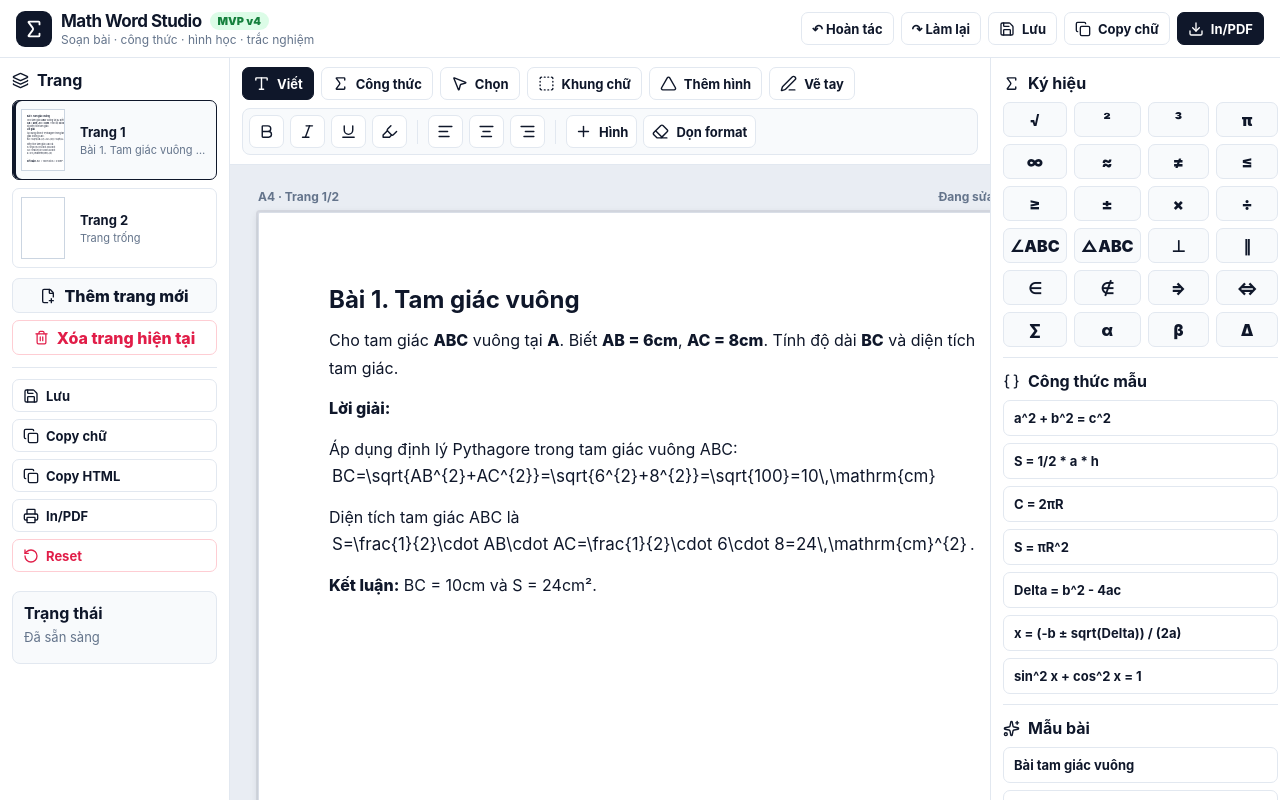
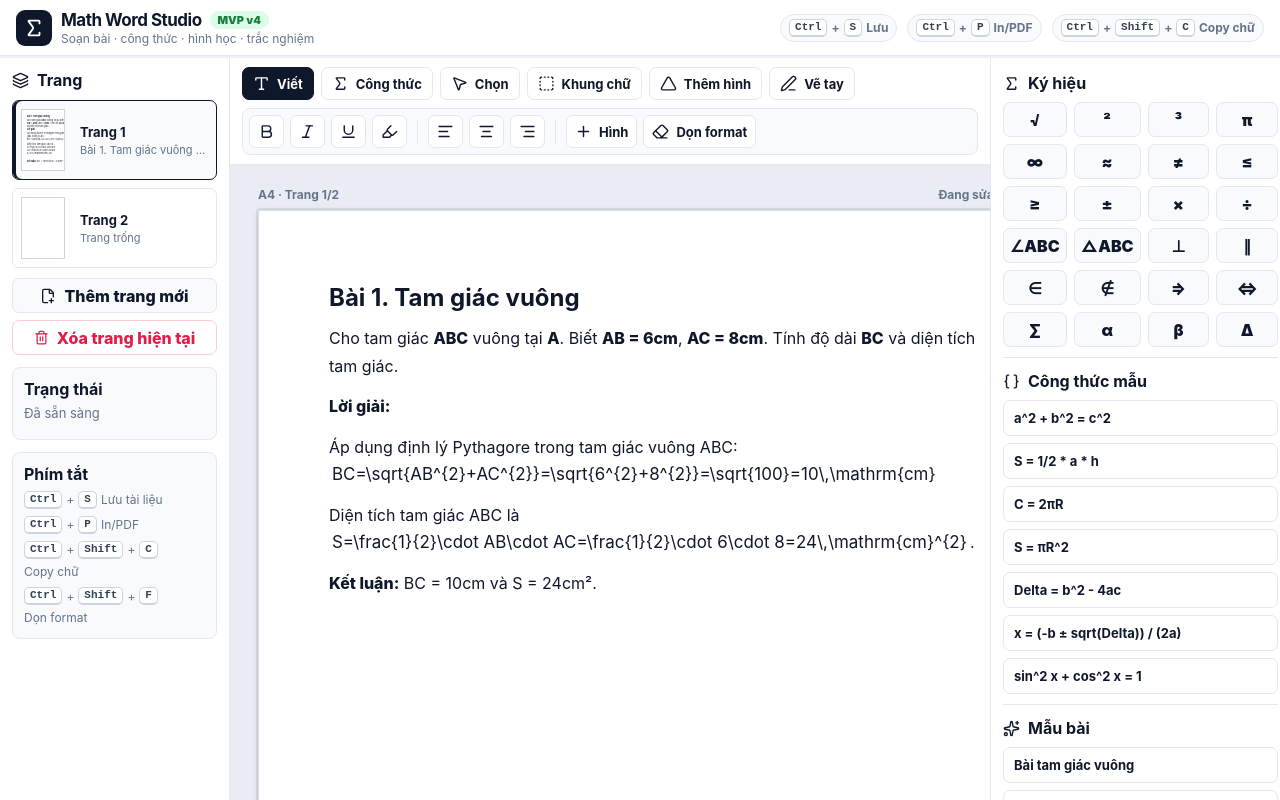
Before and after one commit to DangMinhNhat1509/math-word-studio, a React (Vite) app: page / in a window 1280 px wide. Shown: the top 800 px of the page. Built offline with nearby package versions, Linux system fonts and the light colour scheme.

Commit message:
Simplify topbar and remove duplicated sidebar actions

```diff
--- a/src/App.jsx
+++ b/src/App.jsx
@@ -1,4 +1,4 @@
-import React, { useRef, useState } from "react";
+import React, { useEffect, useRef, useState } from "react";
 
 import { SYMBOLS, FORMULAS, TEMPLATES } from "./data/mathData";
 import { useEditorSelection } from "./hooks/useEditorSelection";
@@ -142,19 +142,64 @@ export default function App() {
     printPdf({ saveDocument: () => {} });
   }
 
+
+  function isEditableShortcutTarget(target) {
+    if (!target) return false;
+
+    const tag = target.tagName;
+
+    return (
+      tag === "INPUT" ||
+      tag === "TEXTAREA" ||
+      tag === "MATH-FIELD" ||
+      target.isContentEditable ||
+      target.closest?.("[contenteditable='true']")
+    );
+  }
+
+  useEffect(() => {
+    function handleGlobalShortcuts(event) {
+      const key = event.key.toLowerCase();
+
+      if ((event.ctrlKey || event.metaKey) && key === "s") {
+        event.preventDefault();
+        saveDocument();
+        return;
+      }
+
+      if ((event.ctrlKey || event.metaKey) && key === "p") {
+        event.preventDefault();
+        handlePrint();
+        return;
+      }
+
+      if ((event.ctrlKey || event.metaKey) && event.shiftKey && key === "c") {
+        event.preventDefault();
+        handleCopyText();
+        return;
+      }
+
+      if ((event.ctrlKey || event.metaKey) && event.shiftKey && key === "f") {
+        event.preventDefault();
+
+        if (!isEditableShortcutTarget(event.target) || editorRef.current?.contains(event.target)) {
+          cleanFormat();
+        }
+      }
+    }
+
+    window.addEventListener("keydown", handleGlobalShortcuts);
+
+    return () => window.removeEventListener("keydown", handleGlobalShortcuts);
+  });
+
   if (!currentPage) {
     return <div className="app">Đang tải tài liệu...</div>;
   }
 
   return (
     <div className="app">
-      <Topbar
-        onUndo={() => runCommand("undo")}
-        onRedo={() => runCommand("redo")}
-        onSave={saveDocument}
-        onCopyText={handleCopyText}
-        onPrint={handlePrint}
-      />
+      <Topbar />
 
       <div className="layout">
         <LeftSidebar
--- a/src/components/layout/LeftSidebar.jsx
+++ b/src/components/layout/LeftSidebar.jsx
@@ -1,14 +1,8 @@
 import {
-  Copy,
   FilePlus2,
   Layers,
-  Printer,
-  RotateCcw,
-  Save,
   Trash2,
 } from "lucide-react";
-
-import { SideButton } from "../common/Buttons";
 
 function stripText(html = "") {
   const div = document.createElement("div");
@@ -24,11 +18,6 @@ export default function LeftSidebar({
   onSelectPage,
   onAddPage,
   onDeletePage,
-  onSave,
-  onCopyText,
-  onCopyHtml,
-  onPrint,
-  onReset,
 }) {
   return (
     <aside className="leftbar">
@@ -84,19 +73,19 @@ export default function LeftSidebar({
         Xóa trang hiện tại
       </button>
 
-      <div className="sidebar-section compact-section">
-        <SideButton icon={Save} label="Lưu" onClick={onSave} />
-        <SideButton icon={Copy} label="Copy chữ" onClick={onCopyText} />
-        <SideButton icon={Copy} label="Copy HTML" onClick={onCopyHtml} />
-        <SideButton icon={Printer} label="In/PDF" onClick={onPrint} />
-        <SideButton danger icon={RotateCcw} label="Reset" onClick={onReset} />
-      </div>
-
       <div className="status-card">
         <b>Trạng thái</b>
         <p>{status}</p>
         {savedAt && <small>Lưu lần cuối: {savedAt}</small>}
       </div>
+
+      <div className="shortcut-card">
+        <b>Phím tắt</b>
+        <p><kbd>Ctrl</kbd> + <kbd>S</kbd> Lưu tài liệu</p>
+        <p><kbd>Ctrl</kbd> + <kbd>P</kbd> In/PDF</p>
+        <p><kbd>Ctrl</kbd> + <kbd>Shift</kbd> + <kbd>C</kbd> Copy chữ</p>
+        <p><kbd>Ctrl</kbd> + <kbd>Shift</kbd> + <kbd>F</kbd> Dọn format</p>
+      </div>
     </aside>
   );
 }
--- a/src/components/layout/Topbar.jsx
+++ b/src/components/layout/Topbar.jsx
@@ -1,8 +1,8 @@
-import { Copy, Download, Save, Sigma } from "lucide-react";
+import { Sigma } from "lucide-react";
 
-export default function Topbar({ onUndo, onRedo, onSave, onCopyText, onPrint }) {
+export default function Topbar() {
   return (
-    <header className="topbar">
+    <header className="topbar slim-topbar">
       <div className="brand">
         <div className="logo">
           <Sigma size={22} />
@@ -17,21 +17,10 @@ export default function Topbar({ onUndo, onRedo, onSave, onCopyText, onPrint })
         </div>
       </div>
 
-      <div className="top-actions">
-        <button type="button" onClick={onUndo}>↶ Hoàn tác</button>
-        <button type="button" onClick={onRedo}>↷ Làm lại</button>
-        <button type="button" onClick={onSave}>
-          <Save size={16} />
-          Lưu
-        </button>
-        <button type="button" onClick={onCopyText}>
-          <Copy size={16} />
-          Copy chữ
-        </button>
-        <button type="button" className="primary" onClick={onPrint}>
-          <Download size={16} />
-          In/PDF
-        </button>
+      <div className="shortcut-bar" aria-label="Phím tắt nhanh">
+        <span><kbd>Ctrl</kbd> + <kbd>S</kbd> Lưu</span>
+        <span><kbd>Ctrl</kbd> + <kbd>P</kbd> In/PDF</span>
+        <span><kbd>Ctrl</kbd> + <kbd>Shift</kbd> + <kbd>C</kbd> Copy chữ</span>
       </div>
     </header>
   );
--- a/src/styles/layout.css
+++ b/src/styles/layout.css
@@ -563,3 +563,77 @@
   font-size: 13px;
   line-height: 1.45;
 }
+
+/* Cleaner topbar/sidebar: remove duplicated action-heavy UI */
+.slim-topbar {
+  min-height: 56px;
+}
+
+.shortcut-bar {
+  display: flex;
+  align-items: center;
+  gap: 10px;
+  color: var(--muted);
+  font-size: 12px;
+  font-weight: 750;
+  flex-wrap: wrap;
+  justify-content: flex-end;
+}
+
+.shortcut-bar span {
+  display: inline-flex;
+  align-items: center;
+  gap: 4px;
+  min-height: 28px;
+  padding: 0 8px;
+  border: 1px solid var(--line);
+  border-radius: 999px;
+  background: #f8fafc;
+}
+
+.shortcut-bar kbd,
+.shortcut-card kbd {
+  display: inline-flex;
+  align-items: center;
+  justify-content: center;
+  min-width: 18px;
+  height: 18px;
+  padding: 0 5px;
+  border: 1px solid #cbd5e1;
+  border-bottom-width: 2px;
+  border-radius: 5px;
+  background: white;
+  color: #334155;
+  font-size: 11px;
+  font-weight: 900;
+  line-height: 1;
+}
+
+.shortcut-card {
+  margin-top: 12px;
+  border: 1px solid var(--line);
+  background: #f8fafc;
+  border-radius: 8px;
+  padding: 11px;
+}
+
+.shortcut-card p {
+  margin: 7px 0 0;
+  color: var(--muted);
+  font-size: 12px;
+  line-height: 1.45;
+  display: flex;
+  align-items: center;
+  gap: 4px;
+  flex-wrap: wrap;
+}
+
+.leftbar .sidebar-section {
+  display: none !important;
+}
+
+@media (max-width: 1200px) {
+  .shortcut-bar {
+    display: none;
+  }
+}
```
